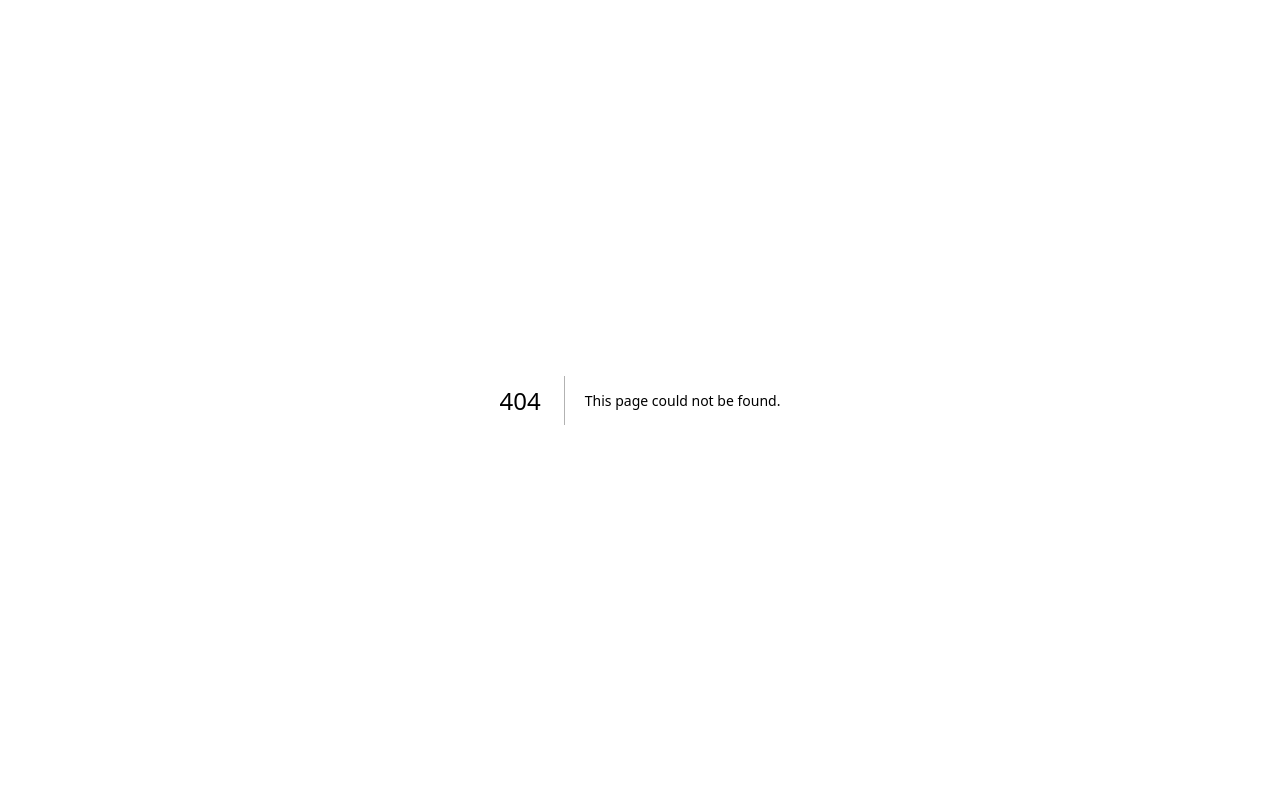
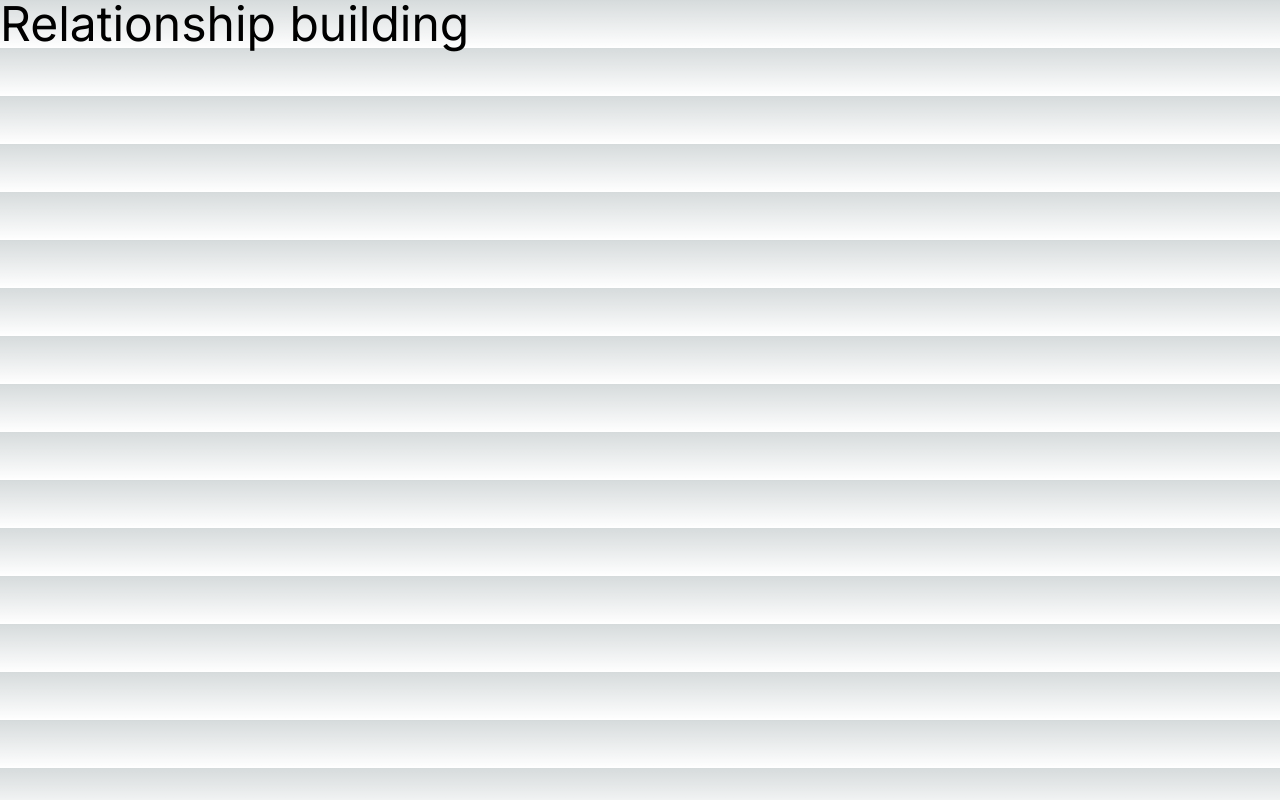
Before and after one commit to rosennabs/surveysalud, a Next.js app: page /relationships in a window 1280 px wide. Before the commit this address had no page. Built offline with nearby package versions, Linux system fonts and the light colour scheme.

Commit message:
Create components and routes

```diff
--- /dev/null
+++ b/src/app/clientele/page.tsx
@@ -0,0 +1,9 @@
+import React from 'react';
+
+function Clientele() {
+  return (
+    <h1 className='text-5xl'>Clients Reach</h1>
+  );
+}
+
+export default Clientele;
--- /dev/null
+++ b/src/app/knowledge_products/page.tsx
@@ -0,0 +1,9 @@
+import React from 'react';
+
+function Knowledge_Products() {
+  return (
+    <h1 className='text-5xl'>Knowledge Products</h1>
+  );
+}
+
+export default Knowledge_Products;
--- /dev/null
+++ b/src/app/relationships/page.tsx
@@ -0,0 +1,9 @@
+import React from 'react';
+
+function Relationships() {
+  return (
+    <h1 className='text-5xl'>Relationship building</h1>
+  );
+}
+
+export default Relationships;
```
